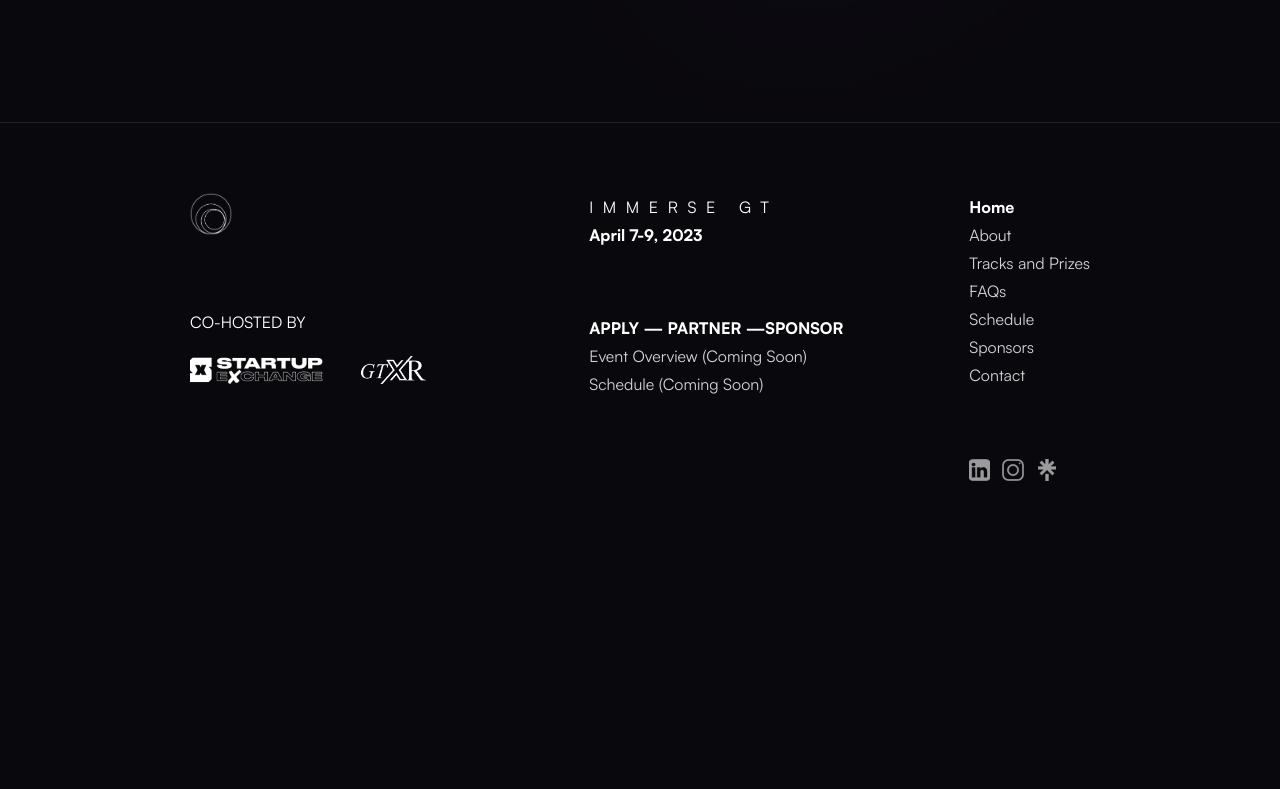
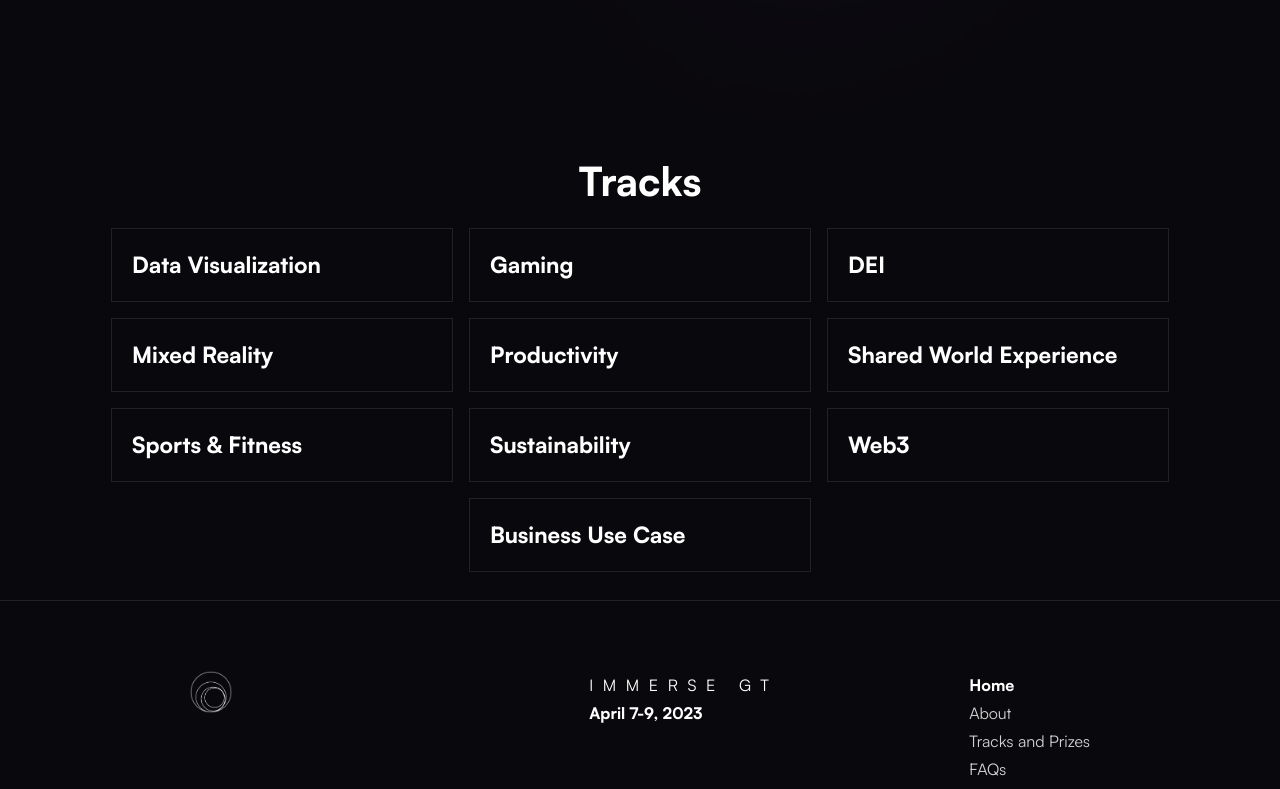
Before and after one commit to Startup-Exchange-Georgia-Tech/immerse-gt, a React (Create React App) app: page / in a window 1280 px wide. Shown: the part 678-1467 px from the top of the page. Before the commit the page ends 1201 px from the top, so only its background shows below. Built offline with nearby package versions, Linux system fonts and the light colour scheme.

Commit message:
Initial Tracks commit

```diff
--- a/src/App.js
+++ b/src/App.js
@@ -2,11 +2,13 @@ import logo from './logo.svg';
 import './App.css';
 import Hero from './components/Hero/Hero';
 import Footer from './components/Footer/Footer';
+import Tracks from './components/Tracks/Tracks';
 
 function App() {
   return (
     <>
       <Hero></Hero>
+      <Tracks></Tracks>
       <Footer></Footer>
     </>
   );
--- /dev/null
+++ b/src/components/TrackCard/TrackCard.css
@@ -0,0 +1,30 @@
+.TrackCard {
+    width: 300px;
+    border: 1px solid rgba(255, 255, 255, 0.1);
+    padding: 20px;
+    margin: 8px;
+    max-height: 32px;
+    overflow: hidden;
+    position: relative;
+    transition: max-height 0.5s ease-in-out;
+}
+
+.TrackCard:hover {
+    max-height: 2000px;
+}
+
+.trackcard_title {
+    font-size: 1.4rem;
+    font-weight: 800;
+    margin: 0;
+    padding: 0;
+}
+
+.trackcard_description {
+    font-size: 1rem;
+    font-weight: 400;
+    margin-top: 20px;
+    padding: 0;
+    line-height: 1.4em;
+    opacity: 0.8;
+}
--- /dev/null
+++ b/src/components/TrackCard/TrackCard.jsx
@@ -0,0 +1,10 @@
+import './TrackCard.css'
+
+export default function TrackCard(props) {
+    return (
+        <div className='TrackCard'>
+            <div className='trackcard_title'>{props.name}</div>
+            <div className='trackcard_description'>{props.children}</div>
+        </div>
+    )
+}
--- /dev/null
+++ b/src/components/Tracks/Tracks.css
@@ -0,0 +1,25 @@
+.Tracks {
+    width: 100%;
+    text-align: left;
+    display: flex;
+    flex-direction: column;
+    justify-content: center;
+    padding: 20px 0px;
+}
+
+.tracks_title {
+    font-size: 2.5rem;
+    font-weight: 800;
+    padding: 0 40px;
+    margin: 0 auto;
+    padding: 12px 0px;
+}
+
+.trackcard_container {
+    display: flex;
+    flex-direction: row;
+    justify-content: center;
+    flex-wrap: wrap;
+    margin: 0 auto;
+    padding: 0 40px;
+}
--- /dev/null
+++ b/src/components/Tracks/Tracks.jsx
@@ -0,0 +1,66 @@
+import "./Tracks.css";
+import TrackCard from "../TrackCard/TrackCard";
+
+export default function Tracks() {
+  return (
+    <div className="Tracks">
+      <div className="tracks_title">Tracks</div>
+      <div className="trackcard_container">
+        <TrackCard name="Data Visualization">
+          Develop novel XR (Extended Reality) applications, assets, and use
+          cases to develop new methods of data visualization or elevate on
+          preexisting ones.
+        </TrackCard>
+        <TrackCard name="Gaming">
+          Develop novel XR (Extended Reality) applications, assets, and use
+          cases for gaming both within and outside the Metaverse.
+        </TrackCard>
+        <TrackCard name="DEI">
+          Develop novel XR (Extended Reality) applications, assets, and use
+          cases to discover and expand utilities of XR technology that promote
+          DEI in the professional work environment, jury/court selection system,
+          foster care, the Metaverse as a whole, or other relevant environments.
+        </TrackCard>
+        <TrackCard name="Mixed Reality">
+          Develop novel XR (Extended Reality) applications, assets, and use
+          cases at the intersection of physical reality and the virtual
+          universe.
+        </TrackCard>
+        <TrackCard name="Productivity">
+          Develop novel XR (Extended Reality) applications, assets, and use
+          cases to boost productivity in the professional work environment,
+          education, and day-to-day life.
+        </TrackCard>
+        <TrackCard name="Shared World Experience">
+          Develop novel XR (Extended Reality) applications, assets, and use
+          cases to discover and expand the social utilities of XR technology in
+          apprenticeship, professional work environment, and the Metaverse as a
+          whole.
+        </TrackCard>
+        <TrackCard name="Sports & Fitness">
+          Develop novel XR (Extended Reality) applications, assets, and use
+          cases for sports, fitness, and health both within and outside the
+          Metaverse.
+        </TrackCard>
+        <TrackCard name="Sustainability">
+          Develop novel XR (Extended Reality) applications, assets, and use
+          cases to discover and expand utilities of XR technology that promote
+          sustainability in the professional work environment, living,
+          production and supply chain, and the Metaverse as a whole.
+        </TrackCard>
+        <TrackCard name="Web3">
+          Develop novel XR (Extended Reality) applications, assets, and use
+          cases for decentralization, blockchain, and connectivity. Students
+          will focus on the question “How will XR technology be integral in the
+          development of Web3 and the technology stage of the decentralized
+          world”?
+        </TrackCard>
+        <TrackCard name="Business Use Case">
+          Develop novel XR (Extended Reality) applications, assets, and use
+          cases that could have been used with old client cases. Find a way to
+          do it bigger or better.
+        </TrackCard>
+      </div>
+    </div>
+  );
+}
```
